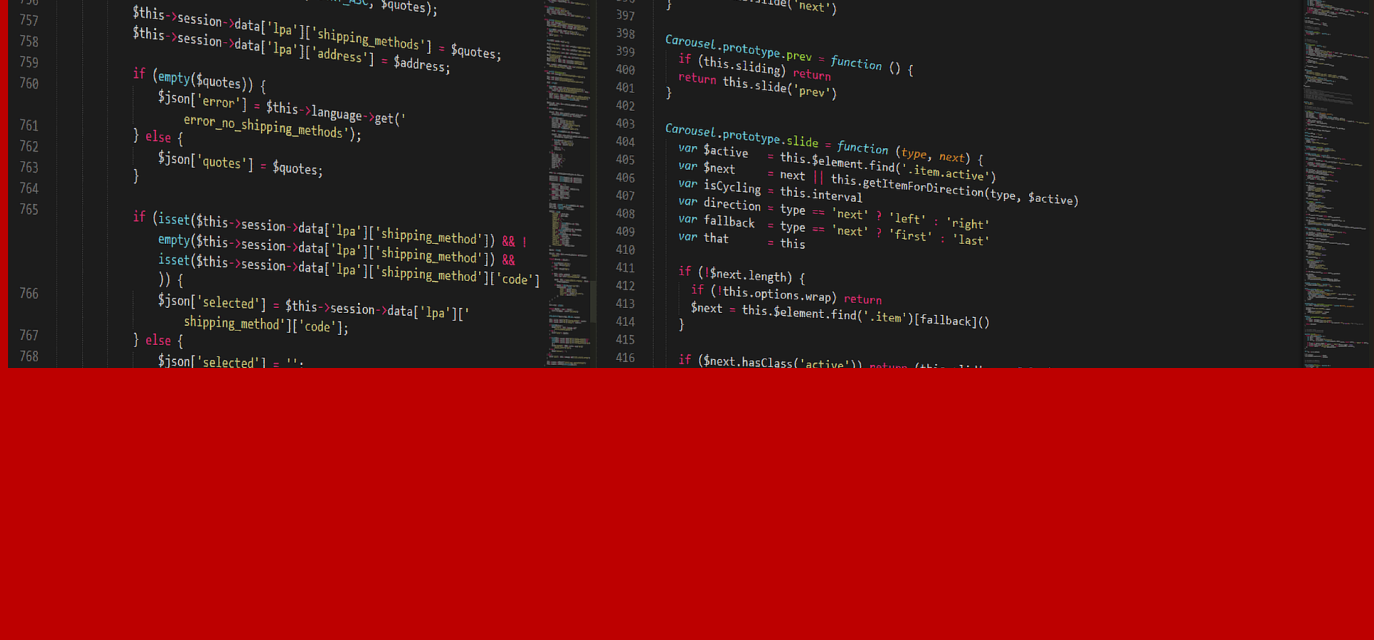
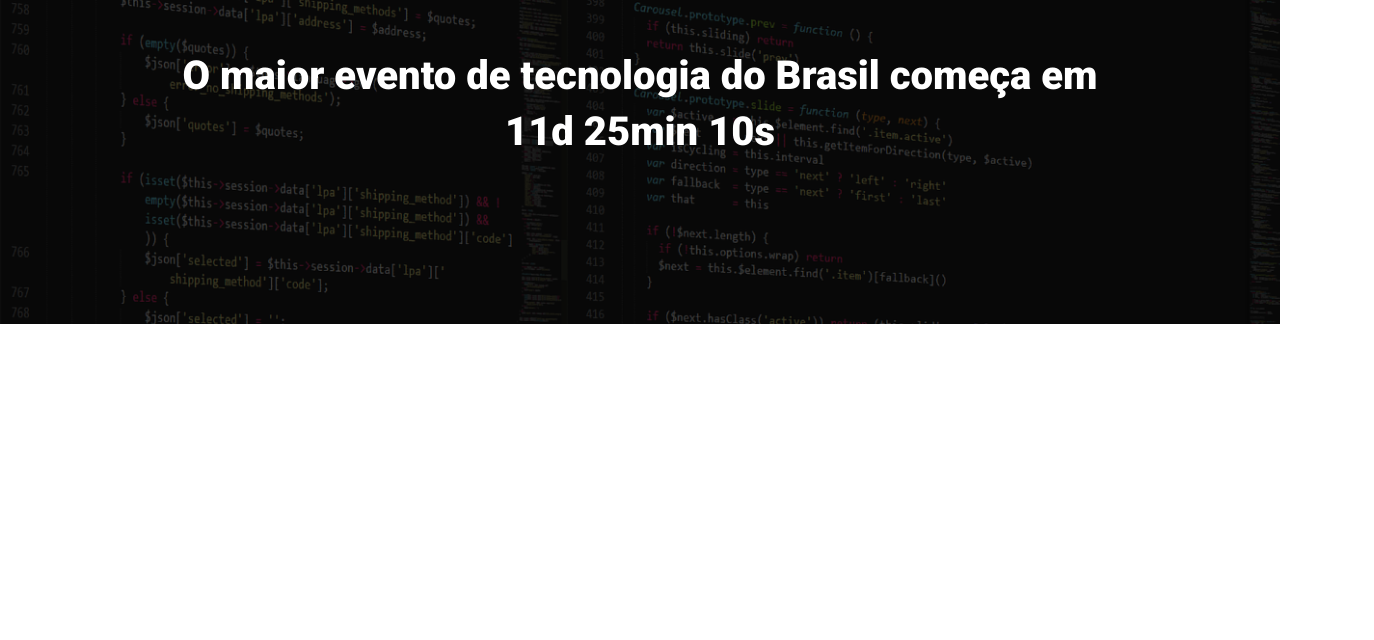
Before and after one commit to Amadeo-Frontend/EBAC_TECH_TALKS, a website built with Parcel: page src/index.html in a window 1280 px wide. Shown: the part 160-800 px from the top of the page, 1374 px wide, since content can reach past the window. Built offline with nearby package versions, Linux system fonts and the light colour scheme.

Commit message:
criando o hero

```diff
--- a/src/index.html
+++ b/src/index.html
@@ -4,12 +4,18 @@
     <meta charset="UTF-8" />
     <meta http-equiv="X-UA-Compatible" content="IE=edge" />
     <meta name="viewport" content="width=device-width, initial-scale=1.0" />
-    <title>Document</title>
+    <title>EBAC Tech Talks</title>
     <link rel="stylesheet" href="styles/main.scss" />
-    nk
   </head>
   <body>
-    <img src="./images/fundo.png" alt="" />
+    <header class="hero">
+      <div class="container">
+        <img class="hero__logo" src="./images/ebac_logo.svg" alt="EBAC" />
+        <p class="hero__text">
+          O maior evento de tecnologia do Brasil começa em 11d 25min 10s
+        </p>
+      </div>
+    </header>
     <script src="scripts/main.js"></script>
   </body>
 </html>
--- /dev/null
+++ b/src/styles/_hero.scss
@@ -0,0 +1,46 @@
+.hero {
+  padding-top: 64px;
+  padding-bottom: 100px;
+  background-image: url(../images/fundo.png);
+  background-repeat: no-repeat;
+  background-size: cover;
+  position: relative;
+  .container {
+    position: relative;
+  }
+  &::before {
+    content: "";
+    position: absolute;
+    top: 0;
+    left: 0;
+    width: 100%;
+    height: 100%;
+    background-color: #000;
+    opacity: 0.7;
+  }
+
+  &__text {
+    padding-top: 64px;
+    padding-bottom: 64px;
+    font-size: 40px;
+    line-height: 56px;
+    font-weight: 800;
+    text-align: center;
+  }
+  &__logo {
+    margin: 0 auto;
+    height: 80px;
+    display: block;
+  }
+  @media (max-width: 640px) {
+    padding: 40px 0;
+    &__logo {
+      height: 40px;
+    }
+    &__text {
+      line-height: 24px;
+      font-size: 22px;
+      margin: 24px 0;
+    }
+  }
+}
--- /dev/null
+++ b/src/styles/_reset.scss
@@ -0,0 +1,7 @@
+* {
+  margin: 0;
+  padding: 0;
+  box-sizing: border-box;
+  font-family: "Roboto", sans-serif;
+  color: #fff;
+}
--- a/src/styles/main.scss
+++ b/src/styles/main.scss
@@ -1,3 +1,15 @@
-body {
-  background-color: rgb(189, 0, 0);
+@use "reset";
+@use "hero";
+@import url("https://fonts.googleapis.com/css2?family=Roboto:wght@400;700;900&display=swap");
+.container {
+  max-width: 960px;
+  width: 100%;
+  margin: 0 auto;
+
+  @media (max-width: 640px) {
+    max-width: 80%;
+  }
+  @media (max-width: 1024px) {
+    max-width: 90%;
+  }
 }
```
Also changed, not shown: 1 other file.
